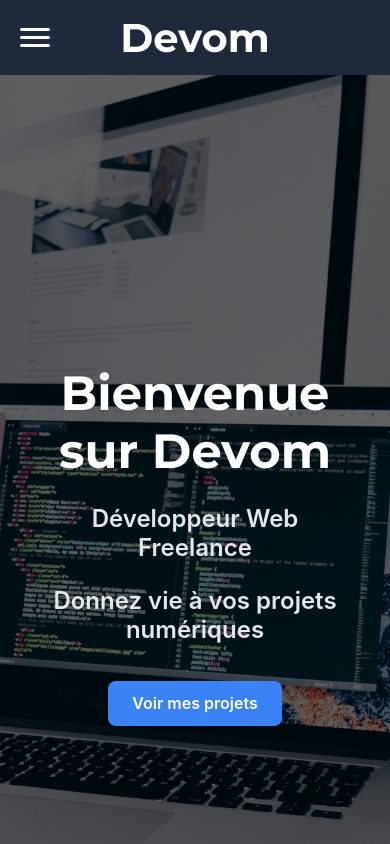
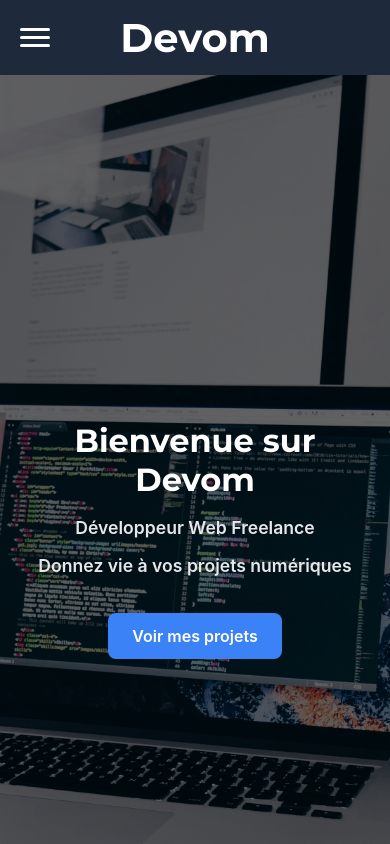
Before and after one commit to Mohoua93/Devom, a React (Create React App) app: page / in a window 390 px wide. Shown: the top 844 px of the page. Built offline with nearby package versions, Linux system fonts and the light colour scheme.

Commit message:
Refactoring home page for mobile

```diff
--- a/src/styles/Home.css
+++ b/src/styles/Home.css
@@ -1,7 +1,9 @@
 .home-container {
-  background-image: url('../assets/background-home.jpg'); /* change si besoin */
+  background-image: url('../assets/background-home.jpg');
   background-size: cover;
   background-position: center;
+  background-repeat: no-repeat;
+  background-attachment: fixed;
   position: relative;
   height: 100vh;
   display: flex;
@@ -16,13 +18,19 @@
   font-family: 'Inter', sans-serif;
 }
 
-/* Overlay sombre */
+/* ✅ Overlay sombre pour meilleure lisibilité */
 .home-container::before {
   content: '';
   position: absolute;
   inset: 0;
-  background-color: rgba(0, 0, 0, 0.6); /* effet grisé renforcé */
-  z-index: -1;
+  background-color: rgba(0, 0, 0, 0.6);
+  z-index: 1;
+}
+
+/* ✅ Permet de placer le contenu au-dessus de l'overlay */
+.home-container > * {
+  position: relative;
+  z-index: 2;
 }
 
 /* Titre principal */
@@ -58,3 +66,20 @@
   background-color: #2563EB;
   transform: scale(1.05);
 }
+
+/* ✅ Responsive mobile */
+@media (max-width: 768px) {
+  .home-container {
+    background-size: cover;
+    background-position: center top;
+    background-attachment: scroll;
+  }
+
+  .home-title {
+    font-size: 2rem;
+  }
+
+  .home-subtitle {
+    font-size: 1.1rem;
+  }
+}
```
Also changed, not shown: 1 other file (tests, documents, lock files or other folders).
